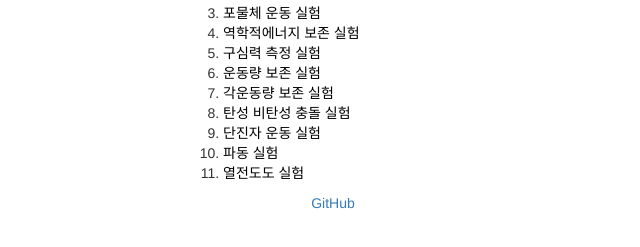
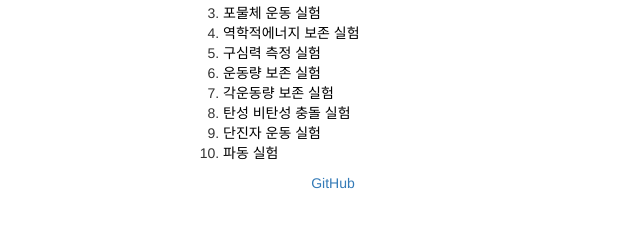
Before and after one commit to Dcom-KHU/Physics_Helper, a website: page static/html/list.html in a window 1280 px wide. Shown: the part 107-354 px from the top of the page, without its empty margins (307-947 px from the left). Drawn offline with nearby package versions, Linux system fonts and the light colour scheme.

Commit message:
Modify list.html

```diff
--- a/static/html/list.html
+++ b/static/html/list.html
@@ -20,7 +20,6 @@
         <li><a href="/views/helper/8">탄성 비탄성 충돌 실험</a></li>
         <li><a href="/views/helper/9">단진자 운동 실험</a></li>
         <li><a href="/views/helper/10">파동 실험</a></li>
-        <li><a href="/views/helper/11">열전도도 실험</a></li>
     </ol>
     <div id="footer"></div>
     <script src="/static/js/footerLoader.js"></script>
```
